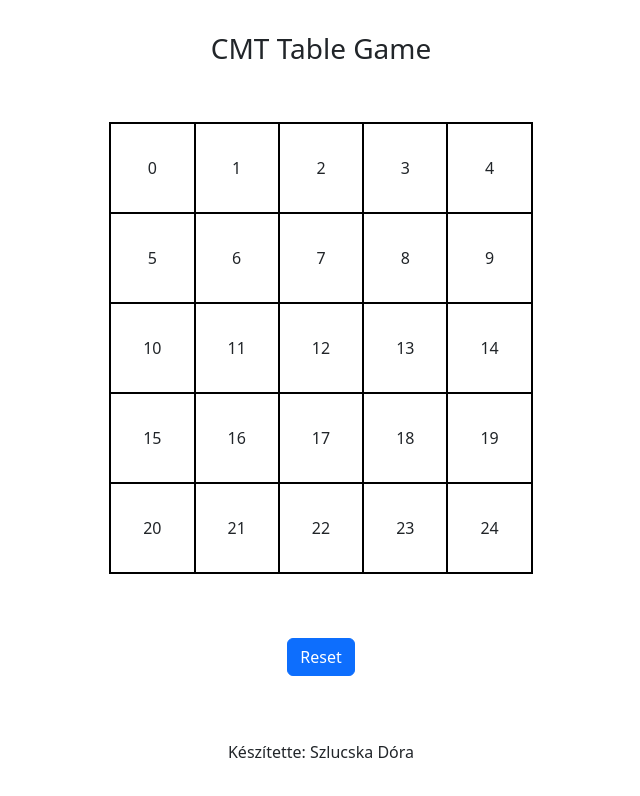
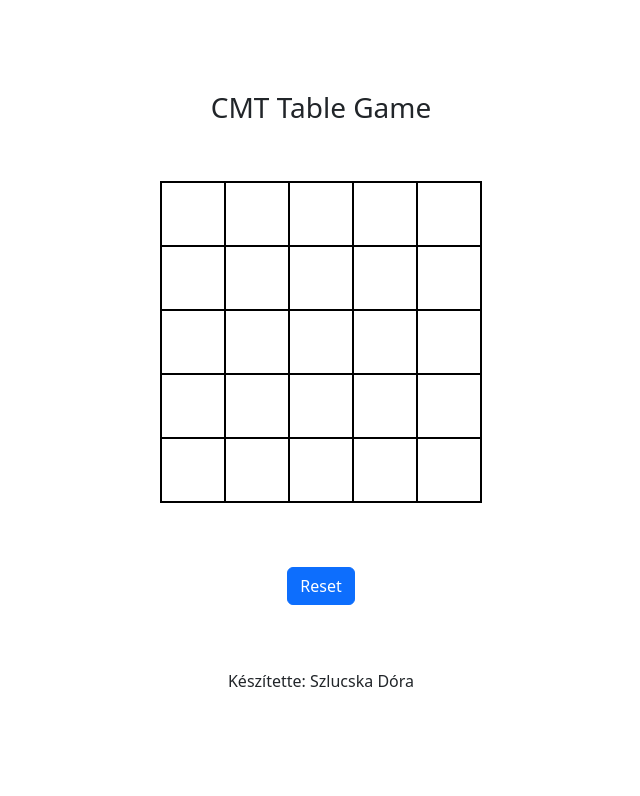
Before and after one commit to szludora/CMT-Table, a React (Vite) app in the folder cmtTest/: page / in a window 1280 px wide. Shown: the top 796 px of the page, without its empty margins (319-959 px from the left). Built offline with nearby package versions, Linux system fonts and the light colour scheme.

Commit message:
adding changing letters to field

```diff
--- a/cmtTest/components/CMTTable.jsx
+++ b/cmtTest/components/CMTTable.jsx
@@ -1,3 +1,5 @@
+import { useState } from "react";
+import { useEffect } from "react";
 import Field from "./Field";
 
 export default function CMTTable() {
@@ -5,11 +7,23 @@ export default function CMTTable() {
     0, 0, 0, 0, 0, 0, 0, 0, 0, 0, 0, 0, 0, 0, 0, 0, 0, 0, 0, 0, 0, 0, 0, 0, 0,
   ];
 
+  const [counter, setCounter] = useState(1);
+
+  useEffect(() => {}, [counter]);
+
+  const click = () => {
+    if (counter === 3) {
+      setCounter(1);
+    } else {
+      setCounter(counter + 1);
+    }
+  };
+
   return (
     <>
-      <div id="cmtTable">
+      <div id="cmtTable" onClick={click}>
         {fields.map((field, index) => (
-          <Field key={field} value={index}></Field>
+          <Field key={index} index={index} counter={counter}></Field>
         ))}
       </div>
     </>
--- a/cmtTest/components/Field.jsx
+++ b/cmtTest/components/Field.jsx
@@ -1,10 +1,34 @@
-export default function Field(props){
+import { useState } from "react";
+import { useEffect } from "react";
 
-    return(
+export default function Field(props) {
+  const [letter, setLetter] = useState(" ");
 
-        <>
-        <p className="field">{props.value}</p>
-        </>
+  useEffect(() => {
+    if (!letter) {
+      getLetter();
+    }
+  }, [letter, props.counter]);
 
-    )
+  const click = () => {
+    switch (props.counter) {
+      case 1:
+        setLetter("C");
+        break;
+      case 2:
+        setLetter("M");
+        break;
+      case 3:
+        setLetter("T");
+        break;
+    }
+  };
+
+  return (
+    <>
+      <span className="field" onClick={click}>
+        {letter}
+      </span>
+    </>
+  );
 }
--- a/cmtTest/src/App.css
+++ b/cmtTest/src/App.css
@@ -1,20 +1,29 @@
 #root {
+  box-sizing: border-box;
   max-width: 1280px;
   margin: 0 auto;
   padding: 2rem;
   text-align: center;
 }
 
+span {
+  font-size: 1em;
+  font-weight: 700;
+}
+
 #cmtTable {
   display: grid;
-  grid-template-columns: repeat(5, auto);
+  grid-template-columns: repeat(5, 4em);
   border: black 1px solid;
   margin-bottom: 4em;
 }
 
-.field{
-  margin: 0;
-  padding: 2em;
-  display: grid;
+.field {
+  text-align: center;
+  display: flex;
+  justify-content: center;
+  align-items: center;
+  width: 4em;
+  height: 4em;
   border: black 1px solid;
 }
--- a/cmtTest/src/App.jsx
+++ b/cmtTest/src/App.jsx
@@ -1,23 +1,22 @@
-import { useState } from 'react'
-import './App.css'
-import Button from 'react-bootstrap/Button';
-import CMTTable from '../components/CMTTable';
-
+import { useState } from "react";
+import "./App.css";
+import Button from "react-bootstrap/Button";
+import CMTTable from "../components/CMTTable";
 
 function App() {
-  const [count, setCount] = useState(0)
+  const [count, setCount] = useState(0);
 
   return (
-   <>
-   <h3 style={{marginBottom: "2em" }}>CMT Table Game</h3>
-    <CMTTable>
+    <>
+      <h3 style={{ marginBottom: "2em" }}>CMT Table Game</h3>
+      <CMTTable></CMTTable>
 
-    </CMTTable>
-
-   <Button variant="primary" style={{marginBottom: "4em" }}>Reset</Button>
-   <p>Készítette: Szlucska Dóra</p>
-   </>
-  )
+      <Button variant="primary" style={{ marginBottom: "4em" }}>
+        Reset
+      </Button>
+      <p>Készítette: Szlucska Dóra</p>
+    </>
+  );
 }
 
-export default App
+export default App;
```
